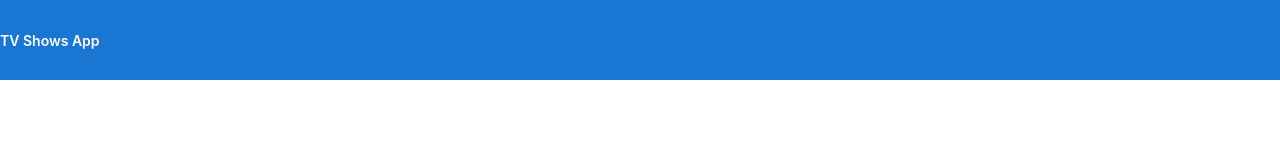
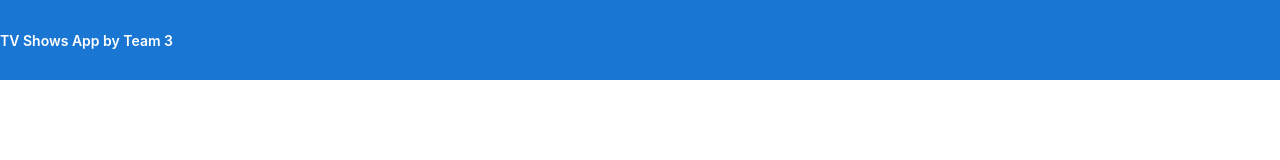
Before and after one commit to mlynn0791/Project-Copy, an Angular app: page / in a window 1280 px wide. Shown: the top 160 px of the page. Built offline with nearby package versions, Linux system fonts and the light colour scheme.

Commit message:
name change

```diff
--- a/src/app/app.component.html
+++ b/src/app/app.component.html
@@ -3,5 +3,5 @@
 <!-- Toolbar -->
 <div class="toolbar" role="banner">
 
-  <div style="text-align: center">TV Shows App</div>
+  <div style="text-align: center">TV Shows App by Team 3</div>
   </div>
```
